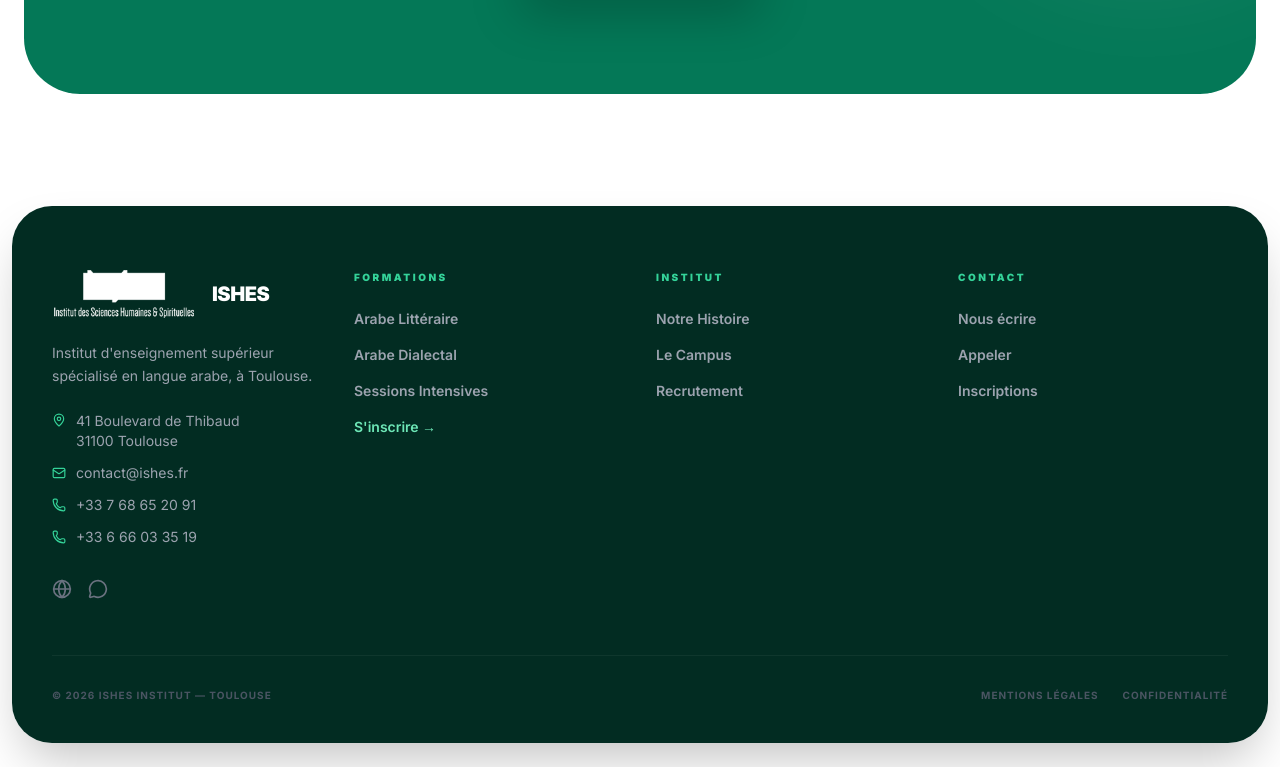
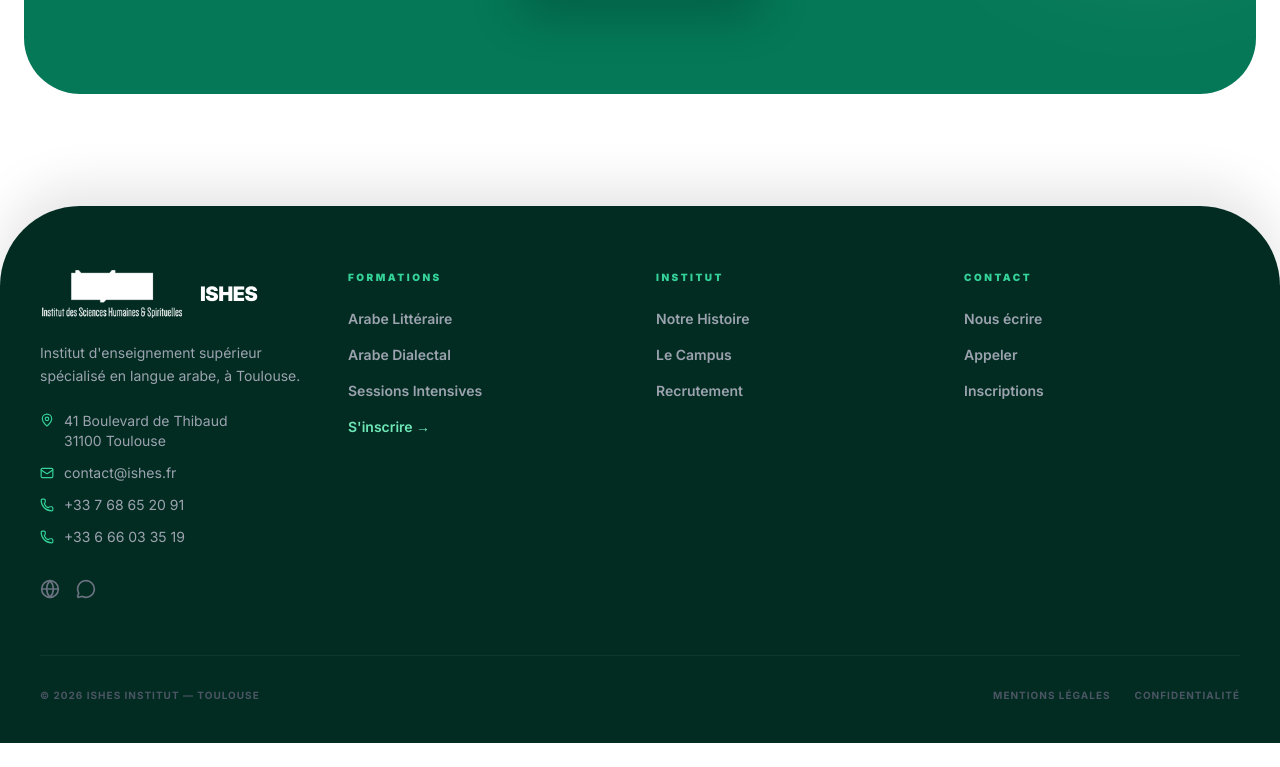
Before and after one commit to sofianelamine772-design/ISHEECOLE, a React (Vite) app: page / in a window 1280 px wide. Shown: the part 4226-4993 px from the top of the page. After the commit the page ends 4969 px from the top, so only its background shows below. Built offline with nearby package versions, Linux system fonts and the light colour scheme.

Commit message:
Intégration du footer: arrondi haut et suppression marges

```diff
--- a/src/components/Footer.jsx
+++ b/src/components/Footer.jsx
@@ -4,7 +4,7 @@ import { MapPin, Phone, Mail, Globe, MessageCircle } from 'lucide-react';
 
 export default function Footer() {
   return (
-    <footer className="mx-3 mb-6 rounded-[2.5rem] bg-[#022C22] text-white overflow-hidden shadow-2xl">
+    <footer className="w-full bg-[#022C22] text-white overflow-hidden rounded-t-[5rem] shadow-[0_-20px_50px_rgba(0,0,0,0.1)]">
       <div className="max-w-7xl mx-auto px-6 sm:px-10 pt-16 pb-10">
 
         {/* Grid */}
```
